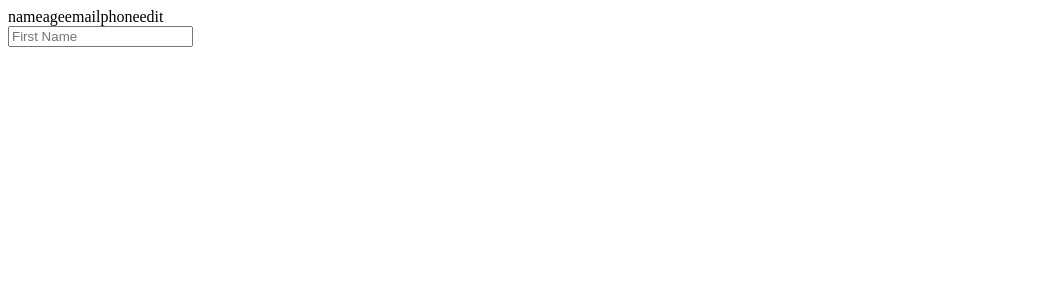
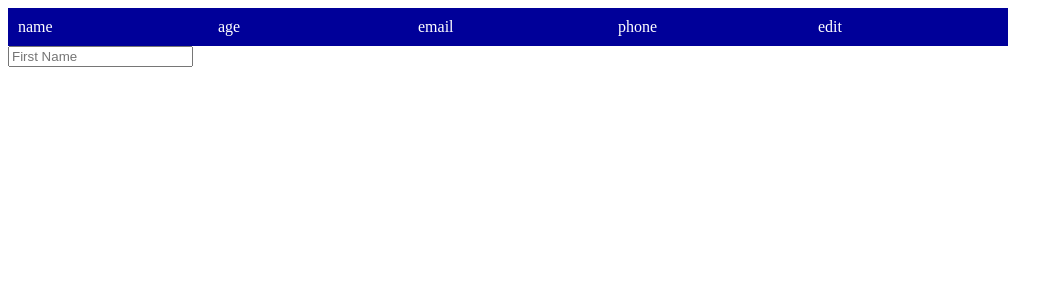
Before and after one commit to gogogous88/table_for_jobox, a React (Create React App) app: page / in a window 1280 px wide. Shown: the top 300 px of the page, without its empty margins (0-1063 px from the left). Built offline with nearby package versions, Linux system fonts and the light colour scheme.

Commit message:
header styled

```diff
--- a/package.json
+++ b/package.json
@@ -10,7 +10,8 @@
     "react-scripts": "3.0.1",
     "redux": "^4.0.4",
     "redux-form": "^8.2.4",
-    "redux-thunk": "^2.3.0"
+    "redux-thunk": "^2.3.0",
+    "styled-components": "^4.3.2"
   },
   "scripts": {
     "start": "react-scripts start",
--- a/src/libs/CustomTable.js
+++ b/src/libs/CustomTable.js
@@ -1,6 +1,22 @@
 import React, { Component } from "react";
 import { Field, reduxForm } from "redux-form";
 import _ from "lodash";
+import styled from "styled-components";
+
+const TableHead = styled.div`
+  display: flex;
+  flex-direction: row;
+  justify-content: flex-start;
+  align-item: center;
+  background-color: hsl(240, 100%, 30%);
+  max-width: 1000px;
+  span {
+    color: #fff;
+    padding: 10px;
+    width: 200px;
+    font-size: 16px;
+  }
+`;
 
 class CustomTable extends Component {
   constructor(props) {
@@ -41,7 +57,7 @@ class CustomTable extends Component {
   render() {
     return (
       <div>
-        {this.renderHeader()}
+        <TableHead>{this.renderHeader()}</TableHead>
         {this.renderBody()}
       </div>
     );
```
Also changed, not shown: 1 other file (tests, documents, lock files or other folders).
